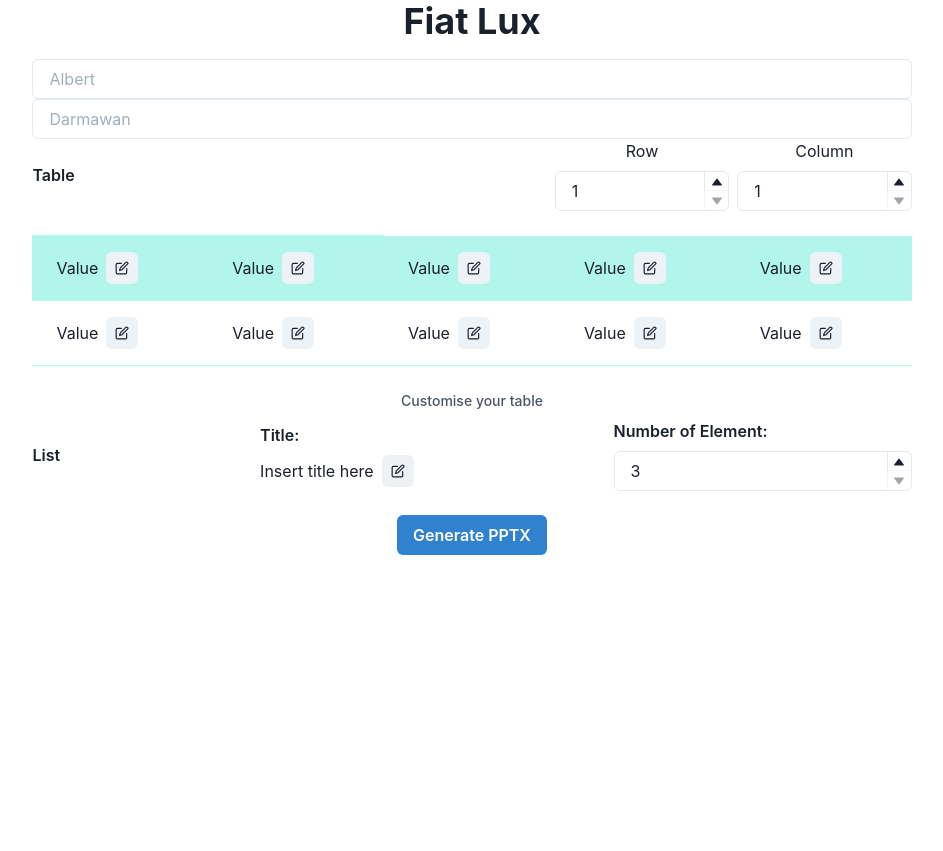
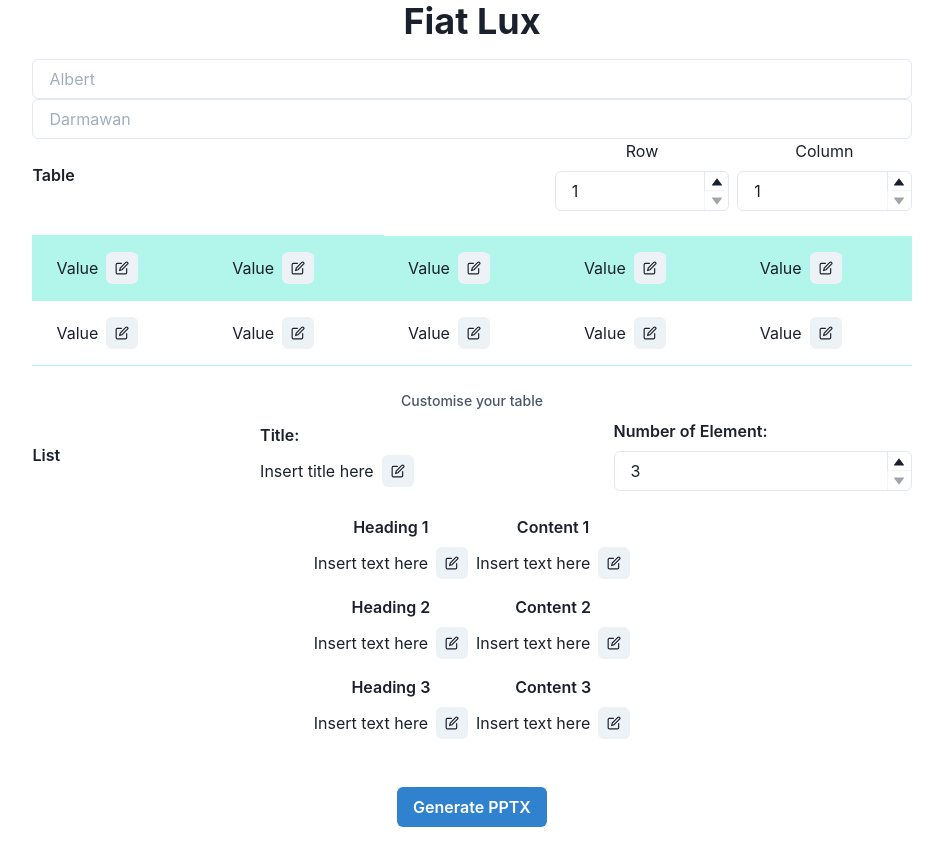
Before and after one commit to NathanielClarence/unihack-fiatlux, a Next.js app: page / in a window 1280 px wide. Shown: the whole page, without its empty margins (168-1111 px from the left). Before the commit the page ends 800 px from the top, so only its background shows below. Built offline with nearby package versions, Linux system fonts and the light colour scheme.

Commit message:
finish list

```diff
--- a/pages/index.js
+++ b/pages/index.js
@@ -1,5 +1,6 @@
 // UI Library Components
 import React, { useState } from 'react';
+import ReactDOM from 'react-dom';
 import {
     Button, Heading, VStack, HStack, Box, useToast,
     NumberInput, NumberInputField, NumberInputStepper, NumberIncrementStepper, NumberDecrementStepper,
@@ -14,6 +15,43 @@ import handleDownload from '../utils/handleDownload';
 
 // Custom Components
 import { EditValue, InputNumber } from '../components';
+
+function createList(numElements) {
+    const parseNumEl = parseInt(numElements);
+    const arr = new Array(parseNumEl);
+    let i;
+    for (i = 0; i < parseNumEl; i += 1) {
+        arr[i] = parseNumEl;
+    }
+    return arr.map((element, index) => (
+        <Box p={2}>
+            <VStack>
+                <HStack>
+                    <VStack>
+                        <Box fontWeight="semibold">
+                            <h3>
+                                {`Heading ${index + 1}`}
+                            </h3>
+                        </Box>
+                        <EditValue
+                            initValue="Insert text here"
+                        />
+                    </VStack>
+                    <VStack>
+                        <Box fontWeight="semibold">
+                            <h3>
+                                {`Content ${index + 1}`}
+                            </h3>
+                        </Box>
+                        <EditValue
+                            initValue="Insert text here"
+                        />
+                    </VStack>
+                </HStack>
+            </VStack>
+        </Box>
+    ));
+}
 
 export default function Home({ apiUrl }) {
     const [firstName, setFirstName] = useState('');
@@ -45,7 +83,7 @@ export default function Home({ apiUrl }) {
     const [fileName, setFileName] = useState('');
     const [rowNumber, setRowNumber] = useState(1);
     const [colNumber, setColNumber] = useState(1);
-    const [listNumber, setListNumber] = useState(3);
+    const [listElement, setListElement] = useState(3);
     const [tableData, setTableData] = useState([[1,2,3,4,5], [6,7,8,9,10]]);
     return (
         <VStack spacing="16px">
@@ -147,13 +185,16 @@ export default function Home({ apiUrl }) {
                                 Number of Element:
                             </Box>
                             <InputNumber
-                                value={listNumber}
-                                onChange={(value) => setListNumber(value)}
+                                value={listElement}
+                                onChange={(value) => setListElement(value)}
                                 min={3}
                                 max={5}
                             />
                         </VStack>
                     </HStack>
+                </Box>
+                <Box p={4}>
+                    {createList(listElement)}
                 </Box>
                 <Box m="24px" align="center">
                     <Button colorScheme="blue" type="submit">Generate PPTX</Button>
```
